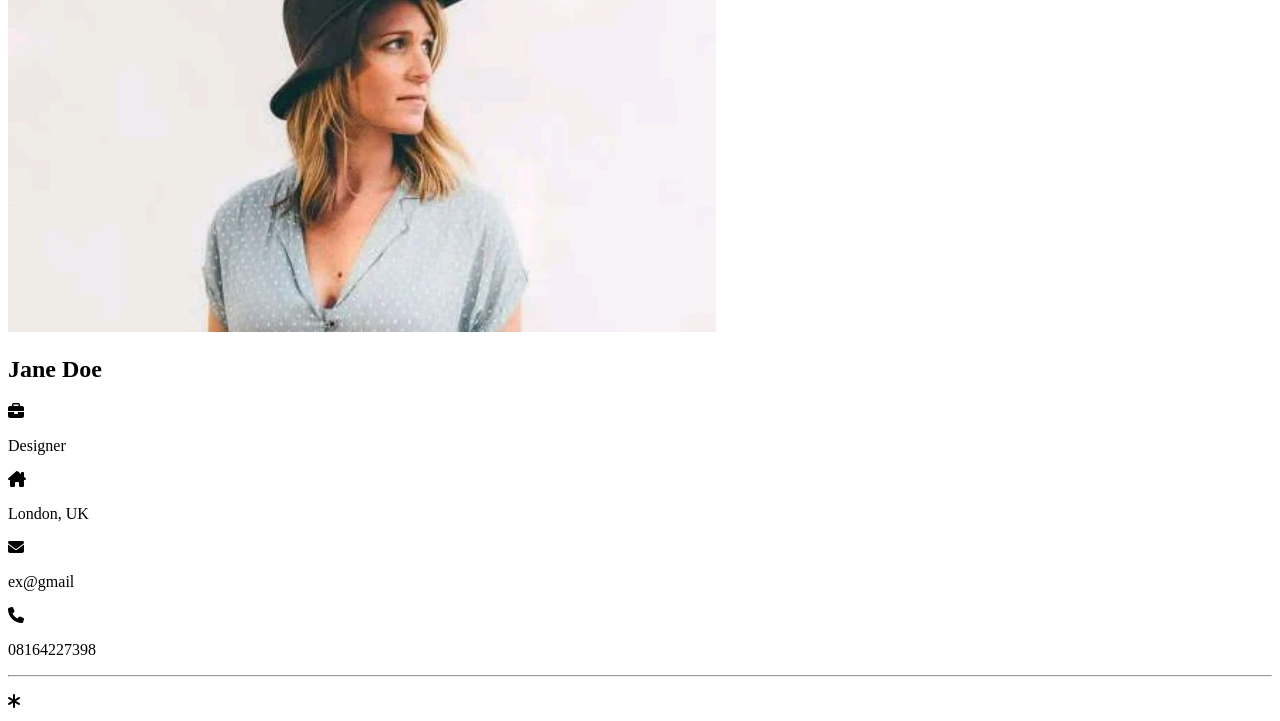
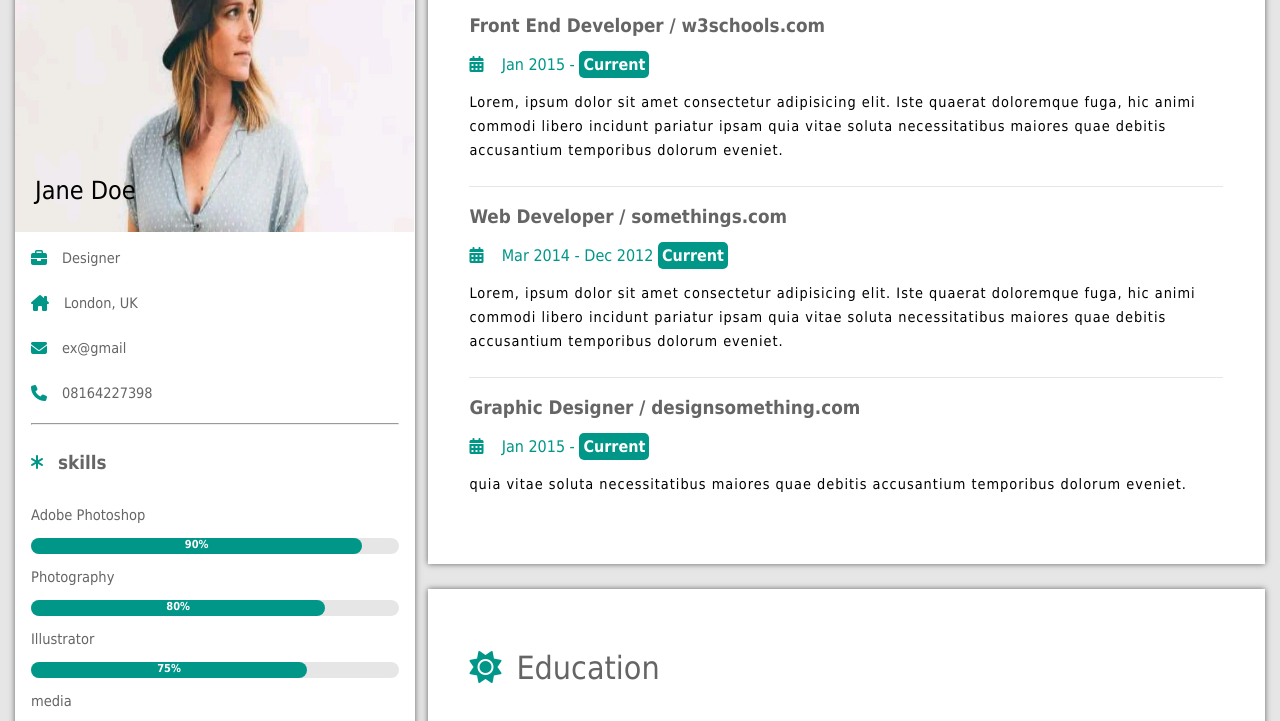
Before and after one commit to Olayinka-2/WCV, a plain HTML site: page index.html in a window 1280 px wide. Shown: the part 148-869 px from the top of the page. Drawn offline with Linux system fonts and the light colour scheme.

Commit message:
modified

```diff
--- a/index.html
+++ b/index.html
@@ -5,7 +5,7 @@
     <meta http-equiv="X-UA-Compatible" content="IE=edge">
     <meta name="viewport" content="width=device-width, initial-scale=1.0">
     <link rel="stylesheet" href="https://cdnjs.cloudflare.com/ajax/libs/font-awesome/6.2.1/css/all.min.css">
-    <link rel="stylesheet" href="work.css">
+    <link rel="stylesheet" href="style.css">
     <title>My CV</title>
 </head>
 <body>
```
